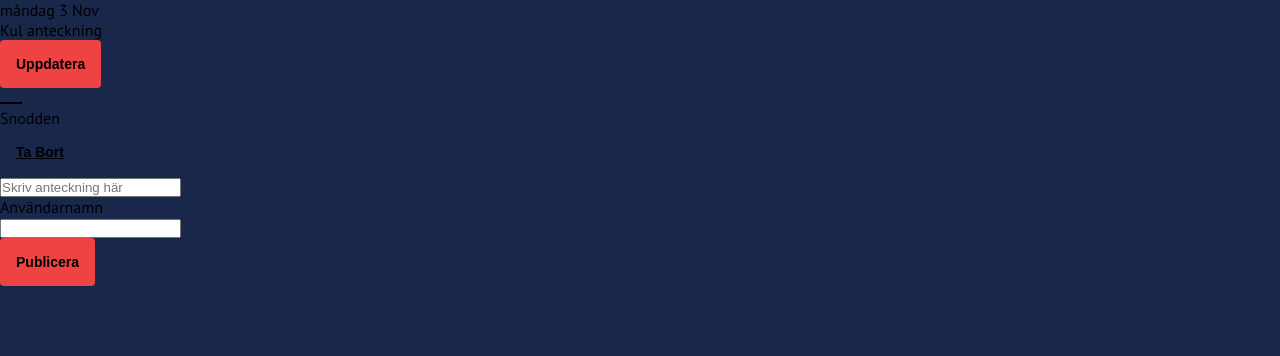
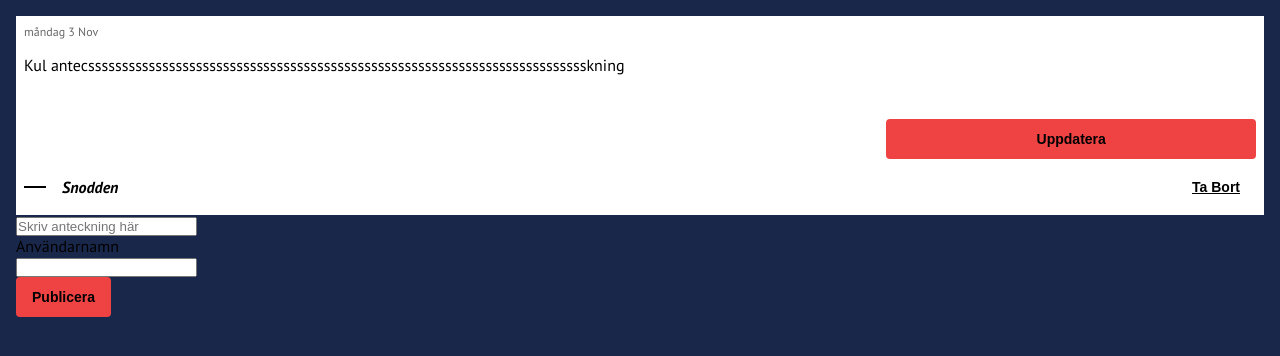
Before and after one commit to skoanton/Examination_Swing_Notes, a website built with Vite: page index.html in a window 1280 px wide. Built offline with nearby package versions, Linux system fonts and the light colour scheme.

Commit message:
notecard done

```diff
--- a/index.html
+++ b/index.html
@@ -18,8 +18,11 @@
           <article class="note">
             <section class="note-info">
               <p class="publish-date">måndag 3 Nov</p>
-              <p class="notes">Kul anteckning</p>
-              <button>Uppdatera</button>
+              <div class="text">
+                <p class="text-note">Kul antecsssssssssssssssssssssssssssssssssssssssssssssssssssssssssssssssssssssssssskning</p>
+              </div>
+
+              <button class="update">Uppdatera</button>
             </section>
 
             <section class="note-footer">
--- a/src/scss/base/_general.scss
+++ b/src/scss/base/_general.scss
@@ -5,4 +5,9 @@ body{
     background-color: color.$color-primary;
     font-family: fonts.$font-family;
     font-weight: fonts.$font-weight-small;
+    padding: 1rem;
 }
+
+ul{
+    list-style-type: none;
+}
--- a/src/scss/components/_buttons.scss
+++ b/src/scss/components/_buttons.scss
@@ -4,7 +4,7 @@ button{
     background-color: colors.$color-secondary;
     font-weight: fonts.$font-weight-bold;
     font-size: 0.875rem;
-    padding: 1rem;
+    padding: 0.75rem 1rem;
     color: colors.$color-black;
     border: none;
     border-radius: 4px;
--- a/src/scss/components/_index.scss
+++ b/src/scss/components/_index.scss
@@ -1 +1,2 @@
 @forward "buttons";
+@forward "notes";
--- a/src/scss/components/_notes.scss
+++ b/src/scss/components/_notes.scss
@@ -0,0 +1,58 @@
+@use "../abstracts/colors" as colors;
+@use "../abstracts/fonts" as fonts;
+
+
+.note{
+    background-color: colors.$color-white;
+    display: flex;
+    flex-direction: column;
+    color: colors.$color-black;
+    gap: 0.5rem;
+    padding: 0.5rem;
+    height: max-content;
+    .note-info{
+        display: flex;
+        flex-direction: column;
+        gap: 1rem;
+
+        .text{
+            height: 3rem;
+            width: 100%;
+            p{
+                word-break: break-all;
+            }
+        }
+        .publish-date{
+            color: colors.$color-black-light;
+            font-size: 0.75rem;
+        }
+
+        .text-note{
+            font-size: 1rem;
+        }
+
+        .update{
+            width: 30%;
+            margin-left: auto;
+        }
+
+    }
+
+    .note-footer{
+        display: flex;
+        justify-content: space-between;
+
+        .user-info{
+            display: flex;
+            align-items: center;
+            gap: 1rem;
+            font-weight: fonts.$font-weight-bold;
+            font-style: italic;
+            font-size: 1rem;
+        }
+    }
+
+
+
+
+}
```
Also changed, not shown: src/css/style.css, 1 other file.
